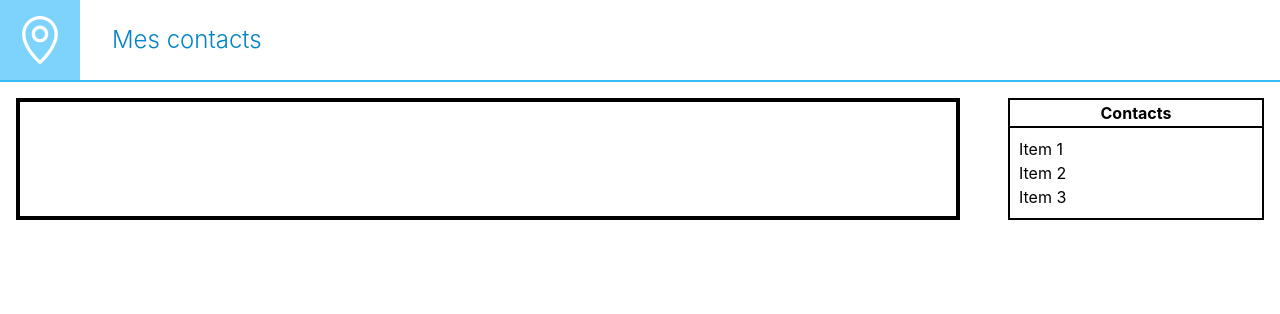
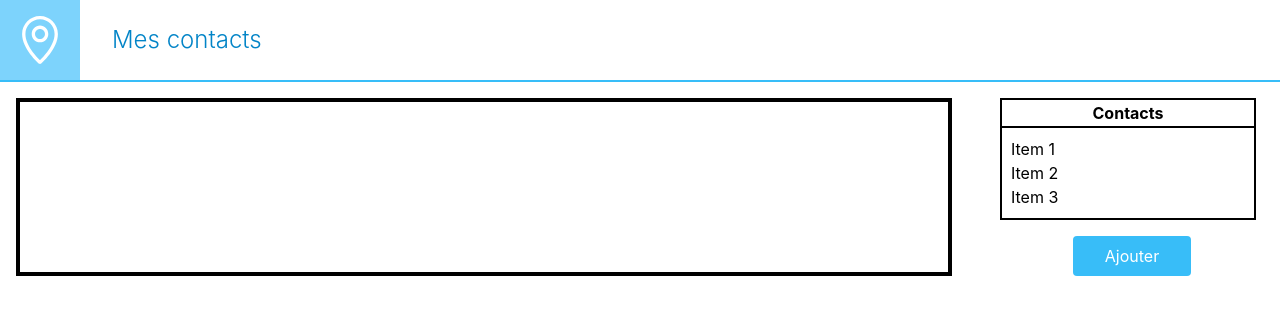
Before and after one commit to TomPillet/infras-map, a React (Create React App) app: page / in a window 1280 px wide. Shown: the top 314 px of the page. Built offline with nearby package versions, Linux system fonts and the light colour scheme.

Commit message:
feat: form trigger and form layout

```diff
--- a/src/App.css
+++ b/src/App.css
@@ -1,7 +1,3 @@
-.App {
-  text-align: center;
-}
-
 .App-logo {
   height: 40vmin;
   pointer-events: none;
--- /dev/null
+++ b/src/components/AddContactForm/AddContactForm.tsx
@@ -0,0 +1,16 @@
+import React, { FC } from 'react';
+
+
+interface AddContactFormProps {}
+
+const AddContactForm: FC<AddContactFormProps> = () => (
+  <form className='px-16 py-4 flex flex-col' action="">
+    <h2 className="text-xl my-2 text-center">Ajouter une entreprise</h2>
+    <label className="text-start" htmlFor="nom">Nom :</label>
+    <input className="border-b border-sky-400 mb-4" name="nom" value="" type="text" />
+    <label className="text-start" htmlFor="desc">Description :</label>
+    <input className="border-b border-sky-400" name="desc" value="" type="text" />
+  </form>
+);
+
+export default AddContactForm;
--- /dev/null
+++ b/src/components/AddContactTrigger/AddContactTrigger.tsx
@@ -0,0 +1,24 @@
+import React, { FC } from 'react';
+
+import AddContactForm from '../AddContactForm/AddContactForm';
+
+interface AddContactTriggerProps {}
+
+class AddContactTrigger extends React.Component<AddContactTriggerProps> {
+  showAddForm() {
+    document.querySelector('#addFormContainer')?.classList.remove('hidden');
+  }
+
+  render() {
+    return (
+      <div className='mt-4'>
+        <button className="block m-auto px-8 py-2 bg-sky-400 text-white rounded hover:font-bold" onClick={() => this.showAddForm()}>Ajouter</button>
+        <div id="addFormContainer" className='hidden absolute bg-white h-fit w-3/5 inset-0 mx-auto top-32 shadow-md'>
+          <AddContactForm></AddContactForm>
+        </div>
+      </div>
+    )
+  }
+}
+
+export default AddContactTrigger;
--- a/src/components/ContactsList/ContactsList.tsx
+++ b/src/components/ContactsList/ContactsList.tsx
@@ -1,10 +1,12 @@
 import React, { FC } from 'react';
 
+import AddContactTrigger from '../AddContactTrigger/AddContactTrigger';
 
 interface ContactsListProps {}
 
 const ContactsList: FC<ContactsListProps> = () => (
-  <table className='border-black border-2 h-fit w-64 ml-12'>
+  <div className="flex-1 ml-12">
+    <table className='border-black border-2 h-fit w-64'>
       <thead className='border-black border-b-2'>
         <tr>
           <th>Contacts</th>
@@ -22,6 +24,9 @@ const ContactsList: FC<ContactsListProps> = () => (
         </tr>
       </tbody>
     </table>
+
+    <AddContactTrigger></AddContactTrigger>
+  </div>
 );
 
 export default ContactsList;
--- a/src/components/Map/Map.tsx
+++ b/src/components/Map/Map.tsx
@@ -3,7 +3,7 @@ import React from 'react';
 
 function Map() {
   return (
-    <div className='border-black border-4 flex-1'></div>
+    <div className='border-black border-4 w-9/12'></div>
   )
 }
 
```
Lines whose indentation alone changed are shown as unchanged.
